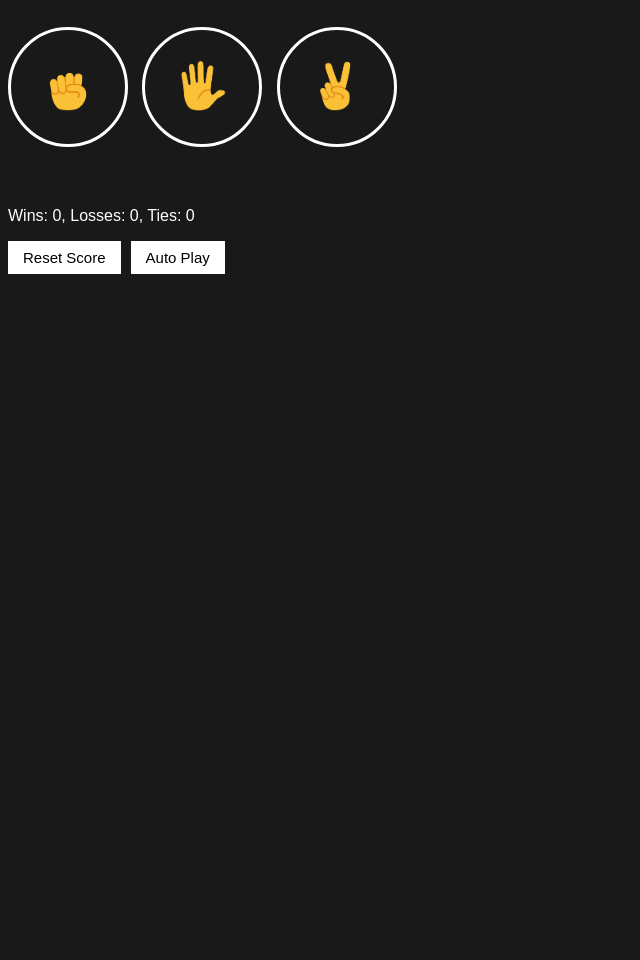
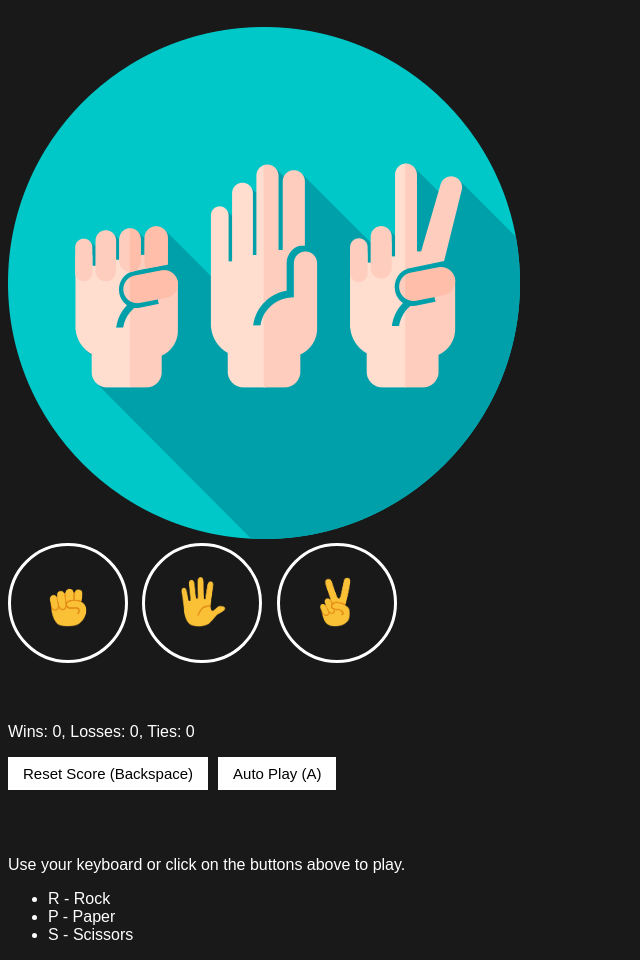
Before and after one commit to EsotericEnderman/amazon-clone, a website: page 12-rock-paper-scissors.html in a window 1280 px wide. Shown: the part 67-1027 px from the top of the page, without its empty margins (0-640 px from the left). Before the commit the page ends 800 px from the top, so only its background shows below. Drawn offline with Linux system fonts and the light colour scheme.

Commit message:
📄 Upgraded the rock paper scissors project with better elements & more user friendliness.

```diff
--- a/12-rock-paper-scissors.html
+++ b/12-rock-paper-scissors.html
@@ -7,9 +7,21 @@
 		<title>Rock Paper Scissors</title>
 		<!-- Can use multiple link elements -> multiple css files. -->
 		<link rel="stylesheet" href="styles/12-rock-paper-scissors.css" />
+		<link
+			rel="icon"
+			type="image/png"
+			href="images/rock-paper-scissors-icon.png" />
 	</head>
 	<body>
+		<div class="title-container">
 			<p class="title">Rock Paper Scissors</p>
+			<img
+				alt="Rock Paper Scissors Icon"
+				src="images/rock-paper-scissors-icon.png"
+				class="icon" />
+		</div>
+
+		<div class="button-container">
 			<button class="move-button js-rock-button">
 				<img alt="Rock Emoji" src="images/rock-emoji.png" class="move-icon" />
 			</button>
@@ -22,13 +34,32 @@
 					src="images/scissors-emoji.png"
 					class="move-icon" />
 			</button>
+		</div>
 		<p class="js-result result"></p>
+
+		<p class="you-computer"></p>
+
 		<p class="js-moves-chosen"></p>
 		<p class="js-score score">Wins: 0, Losses: 0, Ties: 0</p>
-		<button class="reset-score-button js-reset-score-button">Reset Score</button
-		><button class="auto-play-button js-auto-play-button">Auto Play</button>
+
+		<div class="button-wrapper">
+			<button class="reset-score-button js-reset-score-button">
+				Reset Score (Backspace)</button
+			><button class="auto-play-button js-auto-play-button">
+				Auto Play (A)
+			</button>
+		</div>
 
 		<div class="js-confirmation-container"></div>
+
+		<p class="info">Use your keyboard or click on the buttons above to play.</p>
+		<div class="keybind-list-wrapper">
+			<ul class="keybind-list">
+				<li>R - Rock</li>
+				<li>P - Paper</li>
+				<li>S - Scissors</li>
+			</ul>
+		</div>
 		<!-- You can use multiple script elements. Loaded from top to bottom. -->
 		<script src="scripts/12-rock-paper-scissors.js"></script>
 	</body>
```
Lines whose indentation alone changed are shown as unchanged.
